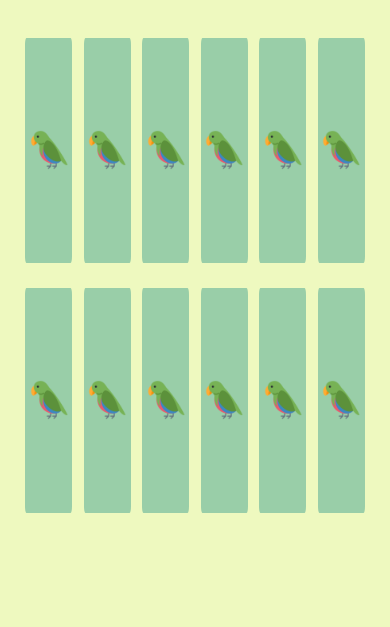
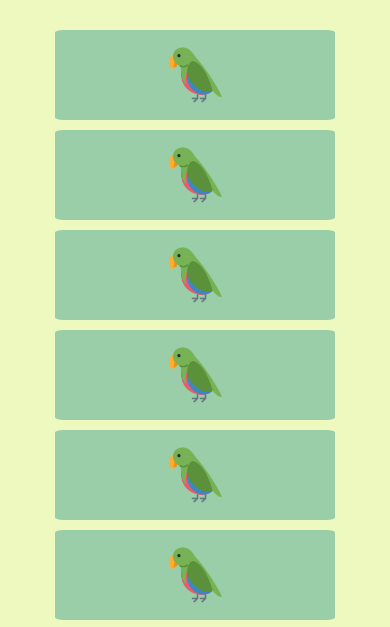
Before and after one commit to felipereismonteiro/projeto4-parrotscardgame, a plain HTML site: page index.html in a window 390 px wide. Shown: the part 203-830 px from the top of the page. Drawn offline with Linux system fonts and the light colour scheme.

Commit message:
Primeira versão com responsividade

```diff
--- a/assets/style.css
+++ b/assets/style.css
@@ -32,7 +32,7 @@ div.cards {
     width: 100%;
     height: 100%;
     display: grid;
-    grid-template-columns: repeat(6, 1fr);
+    grid-template-columns: repeat(auto-fit, minmax(190px, 1fr));
 }
 
 div.card {
@@ -48,5 +48,6 @@ div.card {
 }
 
 .card img {
-    width: 85%;
+    width: auto;
+    height: 65%;
 }
```
